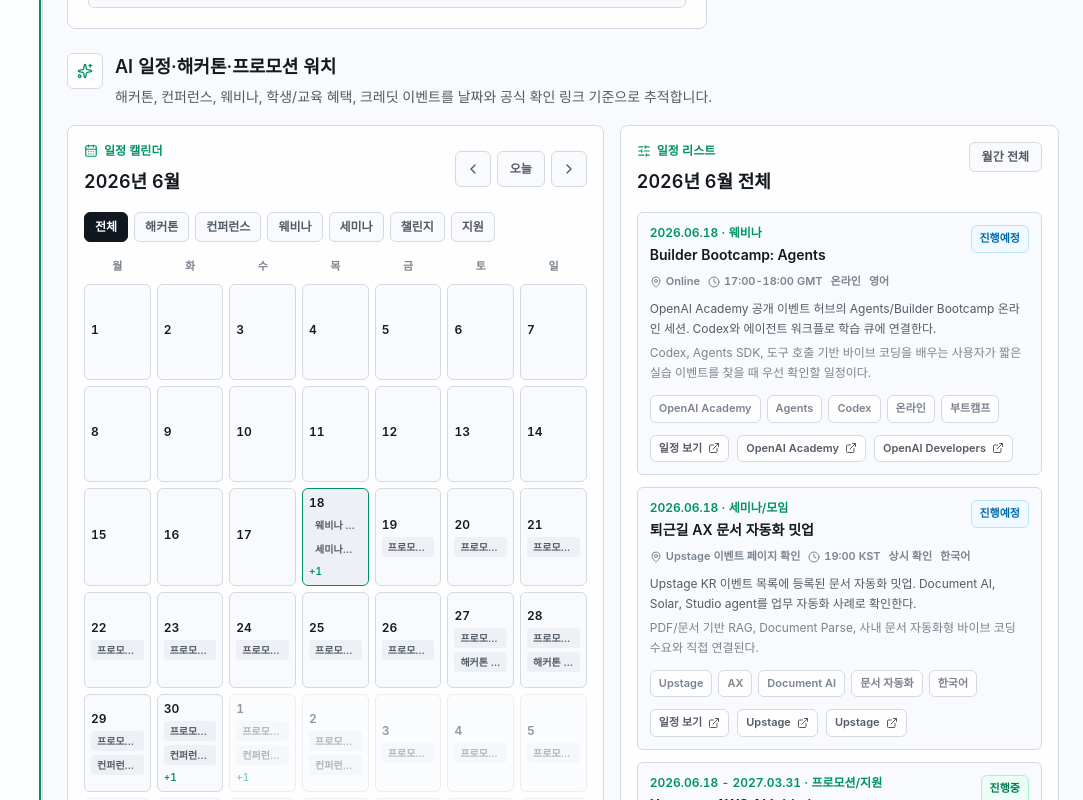
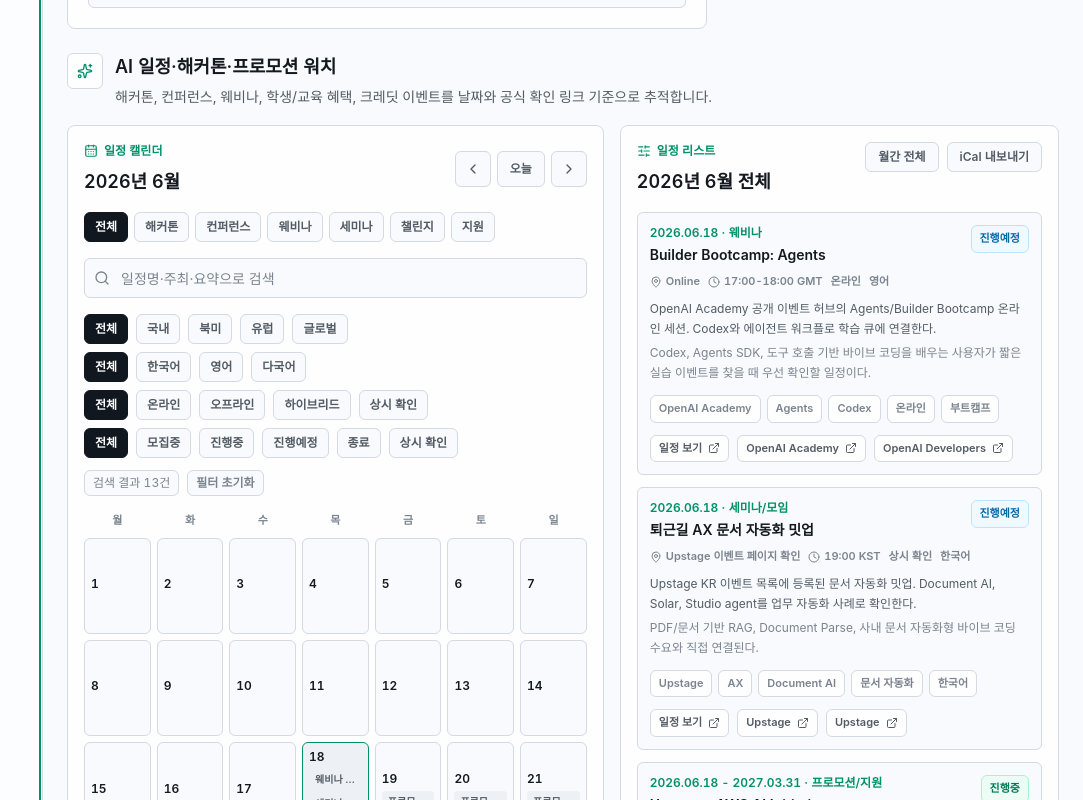
Before and after one commit to blue45f/aidigestdesk, a React (Vite) app in the folder apps/web/: page / in a window 1280 px wide. Shown: the part 1020-1820 px from the top of the page, without its empty margins (197-1280 px from the left). Built offline with nearby package versions, Linux system fonts and the light colour scheme.

Commit message:
Enhance event calendar filters and ICS export

```diff
--- a/apps/web/src/components/app/PortalNewsSections.tsx
+++ b/apps/web/src/components/app/PortalNewsSections.tsx
@@ -23,6 +23,7 @@ import {
   Newspaper,
   SlidersHorizontal,
   Sparkles,
+  Search,
 } from "lucide-react";
 import { useMemo, useState } from "react";
 
@@ -52,6 +53,126 @@ const scheduleTypeFilters: Array<{ id: EventScheduleType | "all"; label: string
     { id: "공모전/챌린지", label: "챌린지" },
     { id: "프로모션/지원", label: "지원" },
   ];
+
+type EventScheduleRegionFilter = EventScheduleItem["region"] | "all";
+type EventScheduleLanguageFilter = EventScheduleItem["language"] | "all";
+type EventScheduleFormatFilter = EventScheduleItem["format"] | "all";
+type EventScheduleStatusFilter = EventScheduleItem["status"] | "all";
+
+const scheduleRegionFilters: Array<{ id: EventScheduleRegionFilter; label: string }> = [
+  { id: "all", label: "전체" },
+  { id: "국내", label: "국내" },
+  { id: "북미", label: "북미" },
+  { id: "유럽", label: "유럽" },
+  { id: "글로벌", label: "글로벌" },
+];
+
+const scheduleLanguageFilters: Array<{ id: EventScheduleLanguageFilter; label: string }> =
+  [
+    { id: "all", label: "전체" },
+    { id: "한국어", label: "한국어" },
+    { id: "영어", label: "영어" },
+    { id: "다국어", label: "다국어" },
+  ];
+
+const scheduleFormatFilters: Array<{ id: EventScheduleFormatFilter; label: string }> = [
+  { id: "all", label: "전체" },
+  { id: "온라인", label: "온라인" },
+  { id: "오프라인", label: "오프라인" },
+  { id: "하이브리드", label: "하이브리드" },
+  { id: "상시 확인", label: "상시 확인" },
+];
+
+const scheduleStatusFilters: Array<{ id: EventScheduleStatusFilter; label: string }> = [
+  { id: "all", label: "전체" },
+  { id: "모집중", label: "모집중" },
+  { id: "진행중", label: "진행중" },
+  { id: "진행예정", label: "진행예정" },
+  { id: "종료", label: "종료" },
+  { id: "상시 확인", label: "상시 확인" },
+];
+
+function toIcsDate(date: Date) {
+  return date.toISOString().slice(0, 10).replaceAll("-", "");
+}
+
+function toNextDate(date: Date) {
+  const nextDate = new Date(date);
+  nextDate.setDate(date.getDate() + 1);
+  return nextDate;
+}
+
+function escapeICSText(value: string) {
+  return value.replace(/([\\;,])/g, "\\$1").replace(/\r?\n/g, "\\n");
+}
+
+function buildEventIcs(items: EventScheduleItem[]) {
+  const now = new Date();
+  const stamp = now.toISOString().replace(/[-:.]/g, "").replace("Z", "Z");
+  const lines = [
+    "BEGIN:VCALENDAR",
+    "VERSION:2.0",
+    "CALSCALE:GREGORIAN",
+    "PRODID:-//AIDigestDesk//Event Calendar//KO",
+  ];
+
+  for (const item of items) {
+    const startDate = parseDate(item.startDate);
+    const endDate = toNextDate(parseDate(item.endDate ?? item.startDate));
+
+    lines.push("BEGIN:VEVENT");
+    lines.push(`UID:${item.id}@aidigestdesk`);
+    lines.push(`DTSTAMP:${stamp}`);
+    lines.push(`DTSTART;VALUE=DATE:${toIcsDate(startDate)}`);
+    lines.push(`DTEND;VALUE=DATE:${toIcsDate(endDate)}`);
+    lines.push(`SUMMARY:${escapeICSText(item.title)}`);
+    lines.push(`DESCRIPTION:${escapeICSText(`${item.summary} / ${item.relevance}`)}`);
+    lines.push(`LOCATION:${escapeICSText(item.location)}`);
+    lines.push("END:VEVENT");
+  }
+
+  lines.push("END:VCALENDAR");
+  return `${lines.join("\n")}\n`;
+}
+
+function downloadEventsAsIcs(items: EventScheduleItem[]) {
+  const safeFileName = `aidigestdesk-events-${new Date().toISOString().slice(0, 10)}.ics`;
+  const blob = new Blob([buildEventIcs(items)], {
+    type: "text/calendar;charset=utf-8",
+  });
+  const link = document.createElement("a");
+  const blobUrl = URL.createObjectURL(blob);
+  link.href = blobUrl;
+  link.download = safeFileName;
+  link.click();
+  URL.revokeObjectURL(blobUrl);
+}
+
+function FilterButton<T extends string>({
+  value,
+  label,
+  selected,
+  onSelect,
+}: {
+  label: string;
+  value: T;
+  selected: T;
+  onSelect: (next: T) => void;
+}) {
+  return (
+    <button
+      type="button"
+      onClick={() => onSelect(value)}
+      className={
+        selected === value
+          ? "rounded-md border border-ink bg-ink px-2.5 py-1.5 text-xs font-semibold text-ink-fg"
+          : "rounded-md border border-border bg-bg px-2.5 py-1.5 text-xs font-semibold text-text-muted transition hover:text-text"
+      }
+    >
+      {label}
+    </button>
+  );
+}
 
 const weekdayLabels = ["월", "화", "수", "목", "금", "토", "일"] as const;
 
@@ -401,13 +522,49 @@ function EventCalendarBoard() {
   const [selectedType, setSelectedType] = useState<EventScheduleType | "all">(
     "all",
   );
+  const [selectedRegion, setSelectedRegion] =
+    useState<EventScheduleRegionFilter>("all");
+  const [selectedLanguage, setSelectedLanguage] =
+    useState<EventScheduleLanguageFilter>("all");
+  const [selectedFormat, setSelectedFormat] =
+    useState<EventScheduleFormatFilter>("all");
+  const [selectedStatus, setSelectedStatus] =
+    useState<EventScheduleStatusFilter>("all");
+  const [query, setQuery] = useState("");
+
+  const queryLower = query.trim().toLowerCase();
+
+  const resetFilters = () => {
+    setSelectedType("all");
+    setSelectedRegion("all");
+    setSelectedLanguage("all");
+    setSelectedFormat("all");
+    setSelectedStatus("all");
+    setQuery("");
+    setSelectedDate(null);
+  };
 
   const filteredEvents = useMemo(
     () =>
       eventScheduleItems
         .filter((item) => selectedType === "all" || item.type === selectedType)
+        .filter((item) => selectedRegion === "all" || item.region === selectedRegion)
+        .filter((item) => selectedLanguage === "all" || item.language === selectedLanguage)
+        .filter((item) => selectedFormat === "all" || item.format === selectedFormat)
+        .filter((item) => selectedStatus === "all" || item.status === selectedStatus)
+        .filter((item) =>
+          queryLower
+            ? `${item.title} ${item.organizer} ${item.location} ${item.summary} ${
+                item.relevance
+              } ${item.type} ${item.format} ${item.language} ${item.region} ${
+                item.status
+              } ${item.tags.join(" ")}`
+                .toLowerCase()
+                .includes(queryLower)
+            : true,
+        )
         .toSorted((a, b) => a.startDate.localeCompare(b.startDate)),
-    [selectedType],
+    [queryLower, selectedFormat, selectedLanguage, selectedRegion, selectedStatus, selectedType],
   );
 
   const monthEvents = filteredEvents.filter((item) =>
@@ -417,7 +574,8 @@ function EventCalendarBoard() {
     selectedDate
       ? filteredEvents.filter((item) => eventTouchesDate(item, selectedDate))
       : monthEvents
-  ).slice(0, 8);
+  );
+  const exportEvents = selectedDate ? agendaEvents : monthEvents;
 
   const leadingBlankCount = (startOfMonth(activeMonth).getDay() + 6) % 7;
   const firstCellDate = new Date(
@@ -458,7 +616,10 @@ function EventCalendarBoard() {
           <div className="flex items-center gap-1.5">
             <button
               type="button"
-              onClick={() => setActiveMonth((date) => addMonths(date, -1))}
+              onClick={() => {
+                setActiveMonth((date) => addMonths(date, -1));
+                setSelectedDate(null);
+              }}
               className="grid size-9 place-items-center rounded-md border border-border bg-bg text-text-muted transition hover:text-text"
               aria-label="이전 달"
             >
@@ -476,7 +637,10 @@ function EventCalendarBoard() {
             </button>
             <button
               type="button"
-              onClick={() => setActiveMonth((date) => addMonths(date, 1))}
+              onClick={() => {
+                setActiveMonth((date) => addMonths(date, 1));
+                setSelectedDate(null);
+              }}
               className="grid size-9 place-items-center rounded-md border border-border bg-bg text-text-muted transition hover:text-text"
               aria-label="다음 달"
             >
@@ -487,22 +651,93 @@ function EventCalendarBoard() {
 
         <div className="mt-4 flex flex-wrap gap-1.5">
           {scheduleTypeFilters.map((filter) => (
-            <button
+            <FilterButton
               key={filter.id}
-              type="button"
-              onClick={() => {
-                setSelectedType(filter.id);
+              value={filter.id}
+              selected={selectedType}
+              label={filter.label}
+              onSelect={(nextType) => {
+                setSelectedType(nextType);
                 setSelectedDate(null);
               }}
-              className={
-                selectedType === filter.id
-                  ? "rounded-md border border-ink bg-ink px-2.5 py-1.5 text-xs font-semibold text-ink-fg"
-                  : "rounded-md border border-border bg-bg px-2.5 py-1.5 text-xs font-semibold text-text-muted transition hover:text-text"
-              }
+            />
+          ))}
+        </div>
+
+        <div className="mt-4 space-y-2">
+          <div className="relative">
+            <label htmlFor="event-search" className="sr-only">
+              일정 검색
+            </label>
+            <Search className="pointer-events-none absolute left-2.5 top-1/2 size-4 -translate-y-1/2 text-text-subtle" />
+            <input
+              id="event-search"
+              value={query}
+              onChange={(e) => {
+                setQuery(e.target.value);
+                setSelectedDate(null);
+              }}
+              placeholder="일정명·주최·요약으로 검색"
+              className="h-10 w-full rounded-md border border-border bg-bg px-9 text-sm text-text outline-none ring-0 transition placeholder:text-text-subtle focus:border-accent/70 focus:ring-2 focus:ring-accent/20"
+            />
+          </div>
+        </div>
+
+        <div className="mt-4 flex flex-wrap items-center gap-2">
+          {scheduleRegionFilters.map((filter) => (
+            <FilterButton
+              key={filter.id}
+              value={filter.id}
+              selected={selectedRegion}
+              label={filter.label}
+              onSelect={setSelectedRegion}
+            />
+          ))}
+        </div>
+        <div className="mt-2 flex flex-wrap items-center gap-2">
+          {scheduleLanguageFilters.map((filter) => (
+            <FilterButton
+              key={filter.id}
+              value={filter.id}
+              selected={selectedLanguage}
+              label={filter.label}
+              onSelect={setSelectedLanguage}
+            />
+          ))}
+        </div>
+        <div className="mt-2 flex flex-wrap items-center gap-2">
+          {scheduleFormatFilters.map((filter) => (
+            <FilterButton
+              key={filter.id}
+              value={filter.id}
+              selected={selectedFormat}
+              label={filter.label}
+              onSelect={setSelectedFormat}
+            />
+          ))}
+        </div>
+        <div className="mt-2 flex flex-wrap items-center gap-2">
+          {scheduleStatusFilters.map((filter) => (
+            <FilterButton
+              key={filter.id}
+              value={filter.id}
+              selected={selectedStatus}
+              label={filter.label}
+              onSelect={setSelectedStatus}
+            />
+          ))}
+        </div>
+        <div className="mt-3 flex items-center gap-2 text-xs text-text-subtle">
+          <span className="inline-flex items-center rounded-md border border-border bg-bg px-2 py-1">
+            검색 결과 {filteredEvents.length}건
+          </span>
+          <button
+            type="button"
+            onClick={resetFilters}
+            className="rounded-md border border-border bg-bg px-2 py-1 font-semibold text-text-subtle transition hover:text-text"
           >
-              {filter.label}
+            필터 초기화
           </button>
-          ))}
         </div>
 
         <div className="mt-4 grid grid-cols-7 gap-1.5 text-center text-[0.6875rem] font-semibold text-text-subtle">
@@ -580,6 +815,7 @@ function EventCalendarBoard() {
                 : `${formatMonth(activeMonth)} 전체`}
             </h3>
           </div>
+          <div className="flex items-center gap-2">
             <button
               type="button"
               onClick={() => setSelectedDate(null)}
@@ -587,6 +823,15 @@ function EventCalendarBoard() {
             >
               월간 전체
             </button>
+            <button
+              type="button"
+              onClick={() => downloadEventsAsIcs(exportEvents)}
+              disabled={exportEvents.length === 0}
+              className="rounded-md border border-border bg-bg px-3 py-1.5 text-xs font-semibold text-text-muted transition hover:text-text disabled:cursor-not-allowed disabled:opacity-50"
+            >
+              iCal 내보내기
+            </button>
+          </div>
         </div>
 
         <div className="mt-4 space-y-3">
```
Lines whose indentation alone changed are shown as unchanged.
